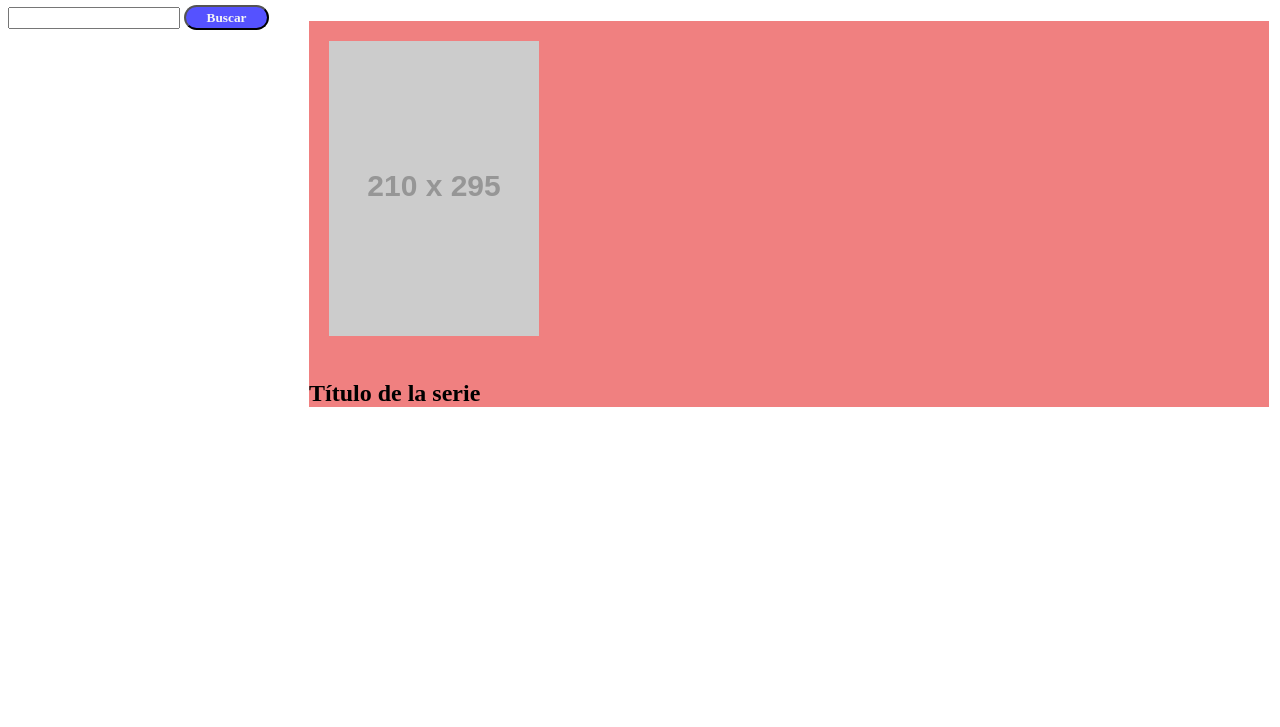
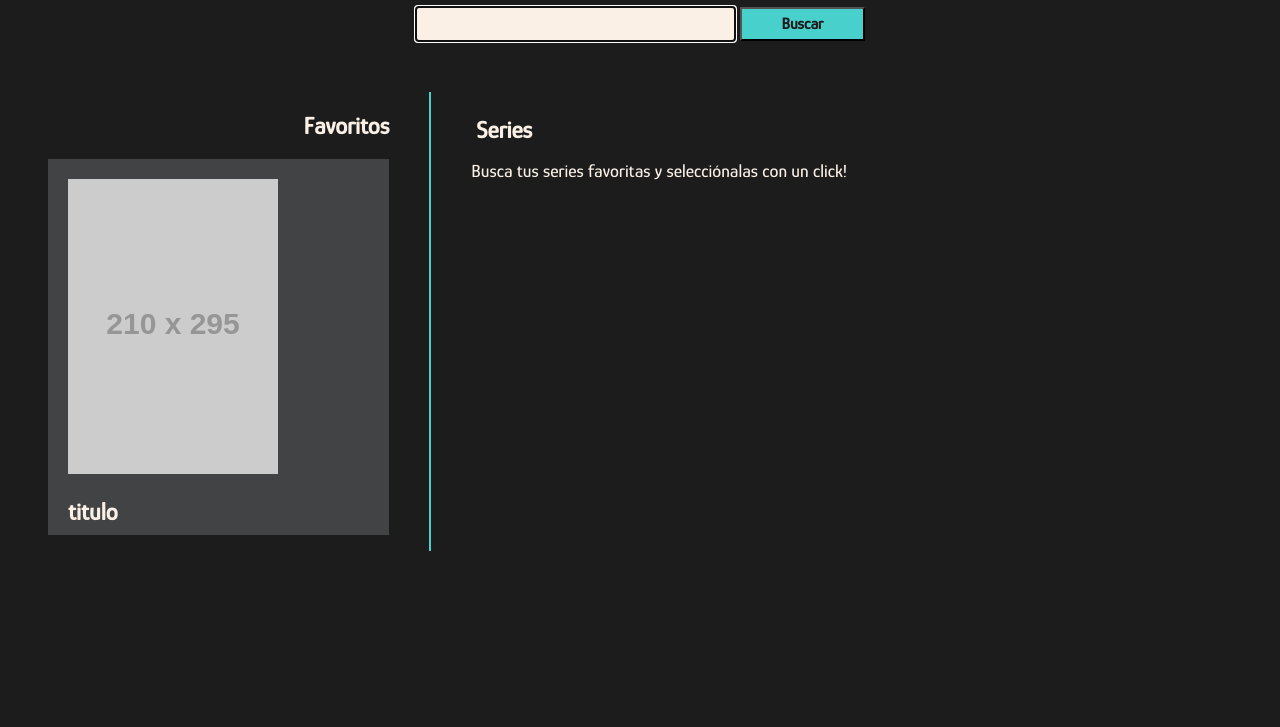
Before and after one commit to Adalab/modulo-2-evaluacion-final-MariviEscudero, a website: page src/html/index.html in a window 1280 px wide. Shown: the part 73-800 px from the top of the page. Drawn offline with nearby package versions, Linux system fonts and the light colour scheme; files that its build step writes are made by us from their sources; placeholder pictures from the web are drawn by us; a web font is replaced by a local one.

Commit message:
Fix css styles

```diff
--- a/src/html/index.html
+++ b/src/html/index.html
@@ -5,39 +5,39 @@
     <meta http-equiv="X-UA-Compatible" content="IE=edge" />
     <meta name="viewport" content="width=device-width, initial-scale=1.0" />
     <title>Modulo2-Evaluacion-Final-MariviEscudero</title>
-    <link rel="preconnect" href="https://fonts.googleapis.com" />
-    <link rel="preconnect" href="https://fonts.gstatic.com" crossorigin />
-    <link
-      href="https://fonts.googleapis.com/css2?family=Kaisei+HarunoUmi:wght@400;700&display=swap"
-      rel="stylesheet"
-    />
+    <link rel="preconnect" href="https://fonts.googleapis.com">
+<link rel="preconnect" href="https://fonts.gstatic.com" crossorigin>
+<link href="https://fonts.googleapis.com/css2?family=Glory:wght@500&display=swap" rel="stylesheet">
     <link rel="stylesheet" href="./assets/css/main.css" />
   </head>
   <body>
     <header class="header">
-      <p class="search_title">Buscador de series de TV</p>
+      <h1 class="header__title">Buscador de series de TV</h1>
     </header>
     <main class="main">
-      <article class="favorites">
-        <form class="favorites" action="">
-          <input class="js_searchtext"type="text" />
-          <button class="button js_searchbtn">Buscar</button>
-        </form>
-      </article>
-      <section class="show_list">
-        <ul class="js_showcontainer" >
-          <li class="show_container ">
-            <img
-              class="image"
-              src="https://via.placeholder.com/210x295/ffffff/666666/?text=TV"
-              alt=""
-            />
-            <h2 class="showtitle">Título de la serie</h2>
+      <form class="main__search" action="">
+        <input type="text" class="main__search--input js_searchtext"type="text" autofocus/>
+        <button class="main__search--button js_searchbtn">Buscar</button>
+      </form>
+      <div class="main__format">
+      <section class="main__format--section">
+        <h2 class="main__format--title">Favoritos</h2>
+        <ul class="showlist_container">
+          <li class="show_container">
+            <img class="image" src="https://via.placeholder.com/210x295/ffffff/666666/?text=TV" alt= "title"/>
+            <h2 class="showtitle">titulo</h2>
+          </li>
+        </ul>
+      </section>
+      <section class="main__showlist">
+        <h3 class="main__showlist--title">Series</h3>
+        <ul class="showlist_container js_showcontainer" >
+            <p class="main__showlist--text">Busca tus series favoritas y selecciónalas con un click!</p>
 
         </ul>
       </section>
     </main>
-
-    <script src="./assets/js/main.js"></script>
+  </div>
+    <script type="text/javascript" src="./assets/js/main.js"></script>
   </body>
 </html>
--- a/src/js/main.js
+++ b/src/js/main.js
@@ -19,7 +19,6 @@ function handleSearchShow(event){
       showsList = data;
       paintShows();
     });
-
 }
 searchBtn.addEventListener('click', handleSearchShow);
 
@@ -34,12 +33,13 @@ function paintShows(){
     }else{
       showsImages = showItem.show.image.medium;
     }
-    console.log(showsImages);
     showsTitles = showItem.show.name;
     html += '<li class="show_container">';
     html += `<img class="image" src="${showsImages}" alt="${showsTitles}"/>`;
     html += `<h2 class="showtitle">${showsTitles}</h2>`;
     html += '</li>';
   }
- showsPainted.innerHTML = html;
+  showsPainted.innerHTML = html;
 }
+
+//funcion para seleccionar favoritos
--- a/src/scss/pages/_index.scss
+++ b/src/scss/pages/_index.scss
@@ -1,33 +1,74 @@
 * {
-  font-family: 'Kaisei HarunoUmi', serif;
+  font-family: 'Glory', sans-serif;
+  background-color: #1c1c1c;
+  color: linen;
+
 }
 
-.search_title {
-  font-size: 25px;
-}
-.button {
-  height: 25px;
-  width: 85px;
-  border-radius: 15px;
-  font-family: 'Kaisei HarunoUmi', serif;
-  font-weight: bold;
-  background-color: $blue;
-  color: whitesmoke;
-}
-.main {
-  display: flex;
-  flex-direction: row;
+.header__title {
+  text-align: center;
 }
 
+.main__search{
+  text-align: center;
+  margin-bottom: 50px;
+  .main__search--input {
+    width: 313px;
+    height: 30px;
+    background-color: linen;
+    color: #1c1c1c;
+    font-size: 16px;
+  }
+  .main__search--button {
+    height: 34px;
+    width: 125px;
+    font-family: 'Glory', sans-serif;
+    font-weight: bold;
+    font-size: 16px;
+    background-color: mediumturquoise;
+    color: #1c1c1c;
+  }
+}
+.main__format{
+  display: grid;
+  grid-template-columns: 1fr 1fr 1fr;
+  .main__format--section{
+    margin-right: 40px;
+  }
+  .main__format--title{
+    text-align: end;
+
+  }
+}
+.main__showlist{
+  border-left: 2px solid mediumturquoise;
+  .main__showlist--title{
+    font-size: 1.5em;
+    margin-left: 45px;
+    margin-bottom: 17px;
+  }
+  .main__showlist--text{
+    font-size: 18px;
+  }
+}
 .show_container {
-  background-color: lightcoral;
-  width: 60rem;
+  background-color:rgb(66, 67, 68);
   list-style-type: none;
+  margin-bottom: 10px;
   .image {
     margin: 20px;
   }
   .showtitle {
-    background-color: lightcoral;
-    font-family: 'Kaisei HarunoUmi', serif;
+    background-color: rgb(66, 67, 68);
+    font-family: 'Glory', sans-serif;
+    margin: 0px 20px;
+    padding-bottom: 10px;
+    color: linen;
   }
 }
+.selected{
+  background-color: mediumturquoise;
+}
+.black_font{
+  color: #1c1c1c;
+}
```
